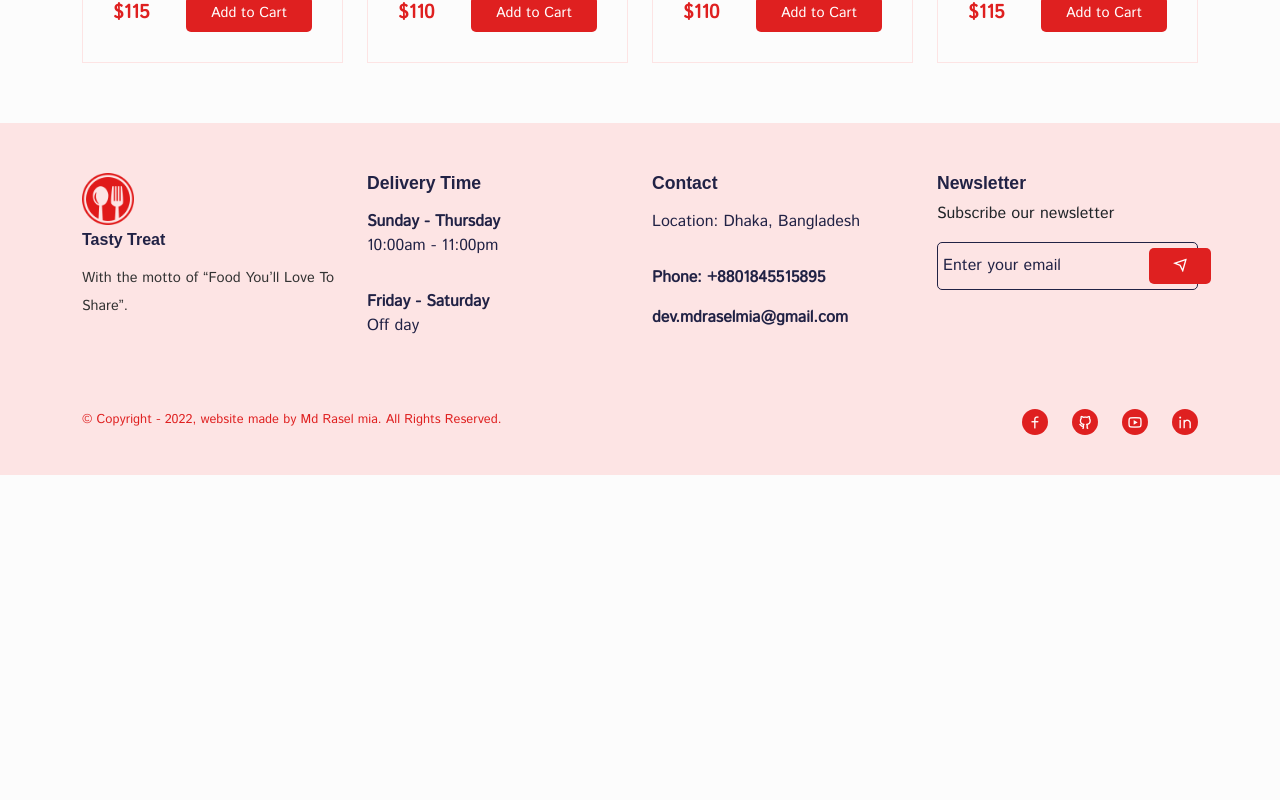
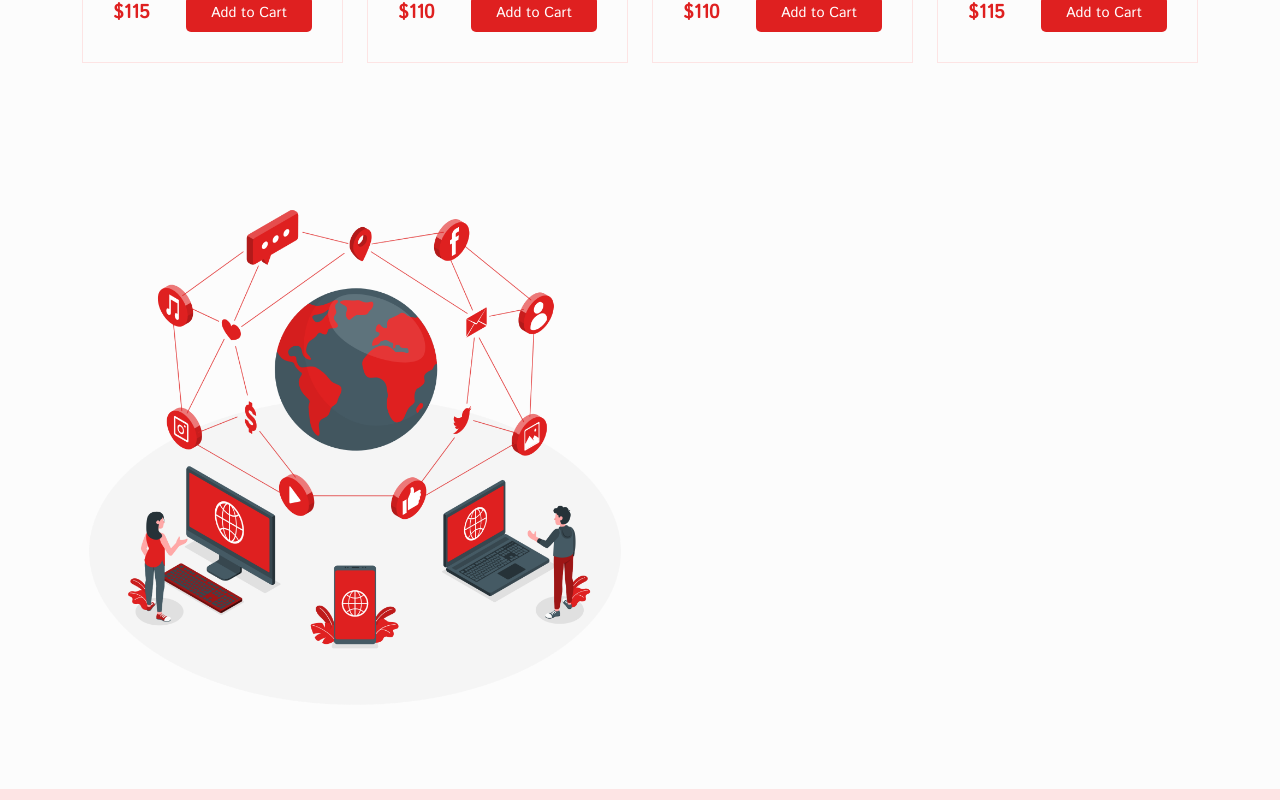
Before and after one commit to mdraselmiah95/tasty-treat-app, a React (Create React App) app: page /home in a window 1280 px wide. Shown: the part 4120-4920 px from the top of the page. Before the commit the page ends 4595 px from the top, so only its background shows below. Built offline with nearby package versions, Linux system fonts and the light colour scheme; a web font is replaced by a local one.

Commit message:
WIP on Tasty Treat Food App Testimonial section

```diff
--- a/src/pages/Home.jsx
+++ b/src/pages/Home.jsx
@@ -11,6 +11,9 @@ import featureImg03 from "../assets/images/service-03.png";
 
 //Why Tasty Treat? image
 import whyImg from "../assets/images/location.png";
+
+//testimonial image
+import networkImg from "../assets/images/network.png";
 
 //button images
 
@@ -317,6 +320,16 @@ const Home = () => {
           </Row>
         </Container>
       </section>
+      {/* Testimonial */}
+      <section>
+        <Container>
+          <Row>
+            <Col lg="6" md="6">
+              <img src={networkImg} alt="testimonial-img" className="w-100" />
+            </Col>
+          </Row>
+        </Container>
+      </section>
     </Helmet>
   );
 };
```
